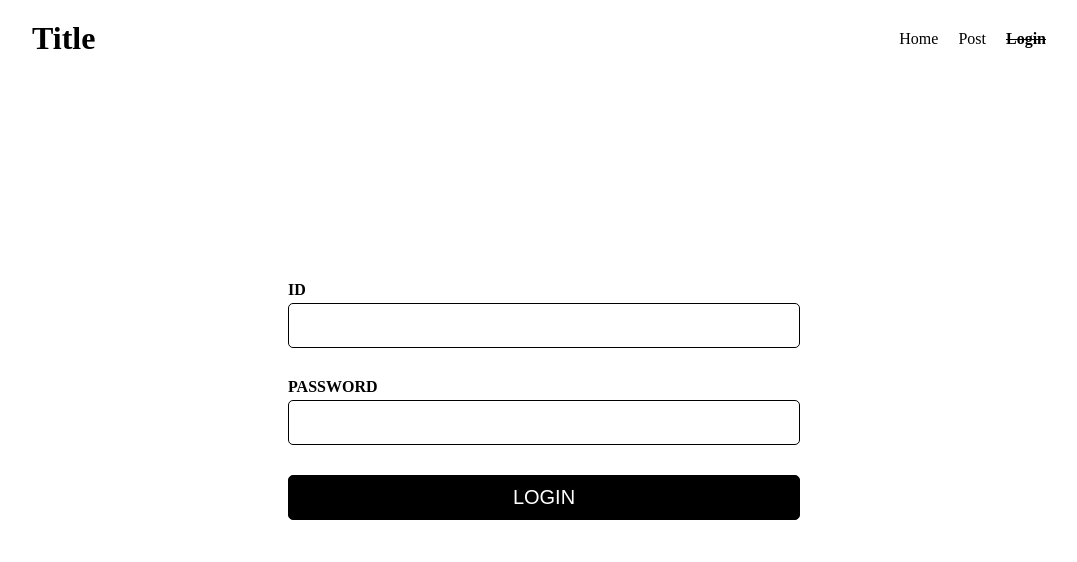
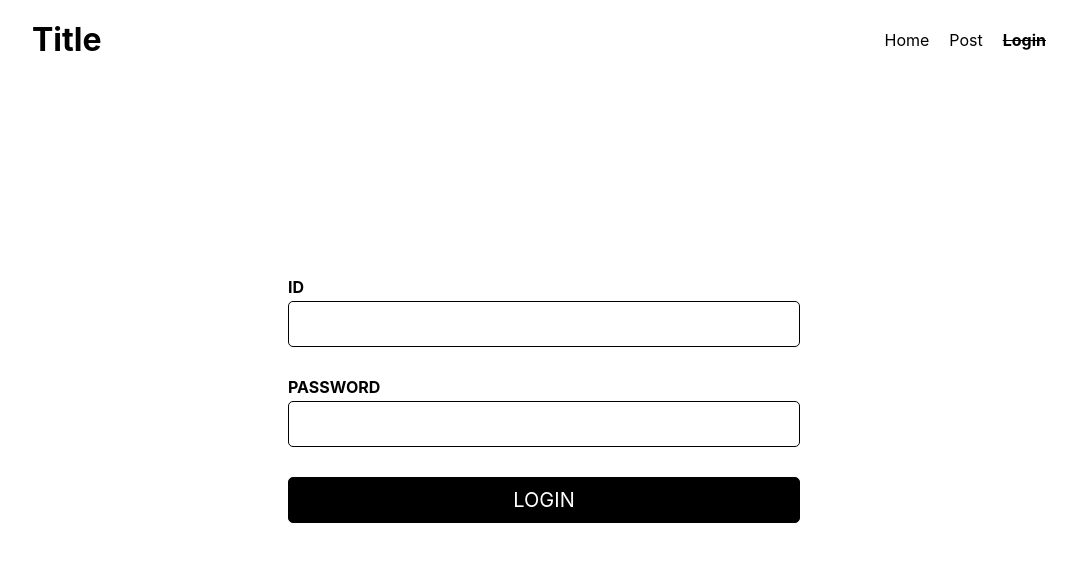
Before and after one commit to hdain/playground, a React (Create React App) app: page /login in a window 1280 px wide. Shown: the top 562 px of the page, without its empty margins (96-1173 px from the left). Built offline with nearby package versions, Linux system fonts and the light colour scheme; no server answers.

Commit message:
feat: Add logout

```diff
--- a/src/App.scss
+++ b/src/App.scss
@@ -2,6 +2,7 @@
   margin: 0;
   padding: 0;
   box-sizing: border-box;
+  font-family: -apple-system;
 }
 
 ul,
@@ -19,3 +20,7 @@ button {
   border: 1px solid #000000;
   border-radius: 5px;
 }
+
+button {
+  cursor: pointer;
+}
--- a/src/components/Layout/Nav/Nav.module.scss
+++ b/src/components/Layout/Nav/Nav.module.scss
@@ -2,4 +2,12 @@
   ul {
     display: flex;
   }
+
+  button {
+    display: block;
+    padding: 0 10px;
+    background: none;
+    border: none;
+    font-size: 16px;
+  }
 }
--- a/src/components/Layout/Nav/Nav.tsx
+++ b/src/components/Layout/Nav/Nav.tsx
@@ -1,23 +1,40 @@
 import styles from "./Nav.module.scss";
 import classNames from "classnames/bind";
 import { NavItem } from "../NavItem";
+import { useContext } from "react";
+import { AuthContext } from "../../../contexts/authContext";
+import { signOut } from "firebase/auth";
+import { auth } from "../../../firebase";
 
 const cx = classNames.bind(styles);
 
 const Items = [
   { label: "Home", href: "/" },
   { label: "Post", href: "/post" },
-  { label: "Login", href: "/login" },
 ];
 
-const Nav = () => (
+const Nav = () => {
+  const user = useContext(AuthContext);
+
+  const handleLogout = () => {
+    signOut(auth);
+  };
+
+  return (
     <nav className={cx("nav")}>
       <ul>
         {Items.map((item) => (
           <NavItem label={item.label} href={item.href} key={item.label} />
         ))}
+
+        {user ? (
+          <button onClick={handleLogout}>Logout</button>
+        ) : (
+          <NavItem label="Login" href="/login" />
+        )}
       </ul>
     </nav>
   );
+};
 
 export default Nav;
--- a/src/contexts/authContext.tsx
+++ b/src/contexts/authContext.tsx
@@ -16,10 +16,10 @@ export const AuthProvider = (props: AuthProviderProps): JSX.Element => {
     onAuthStateChanged(auth, (firebaseUser) => {
       if (firebaseUser) {
         // signed in
-        console.log(firebaseUser);
         setUser(firebaseUser);
       } else {
         // signed out
+        setUser(null);
       }
     });
   }, []);
```
Lines whose indentation alone changed are shown as unchanged.
